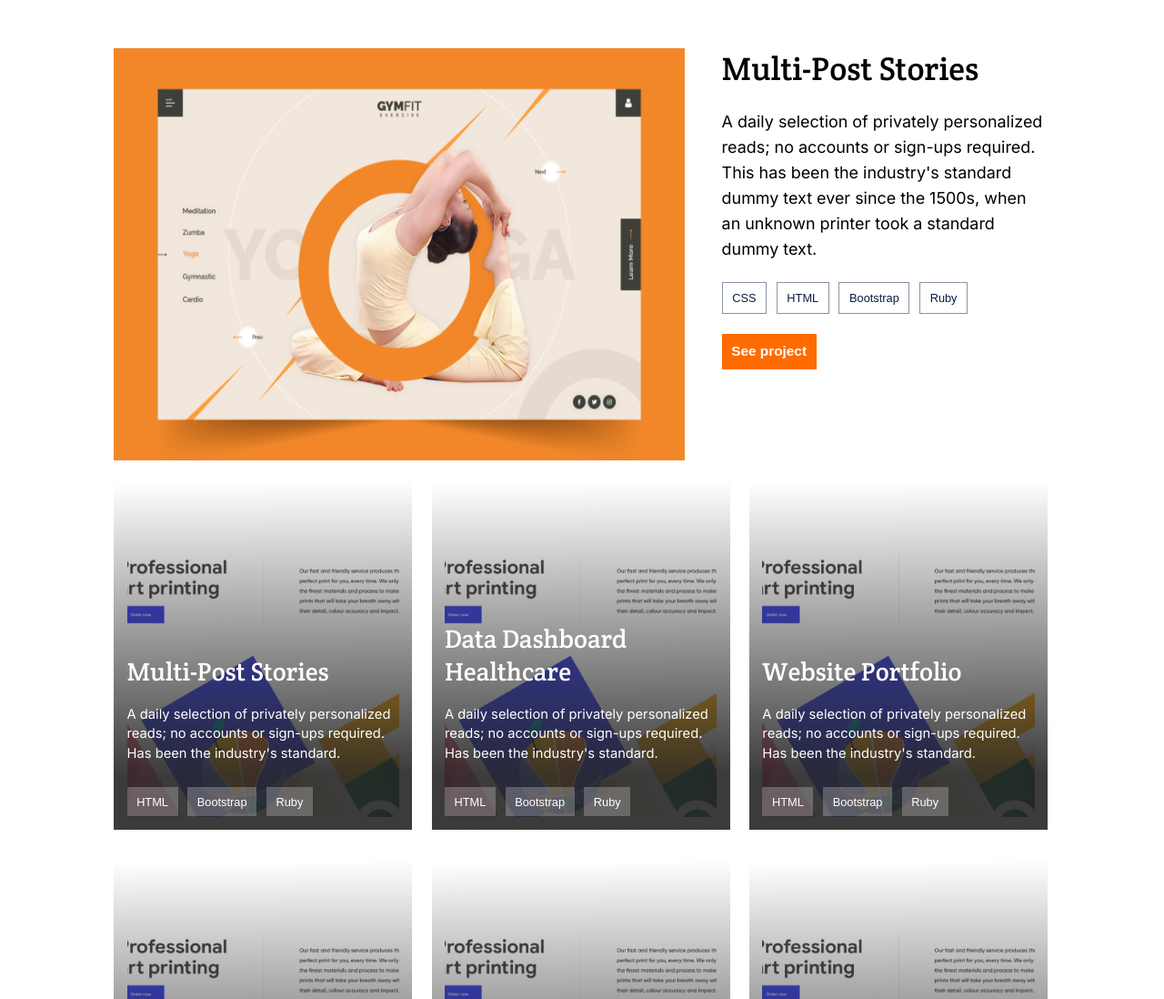
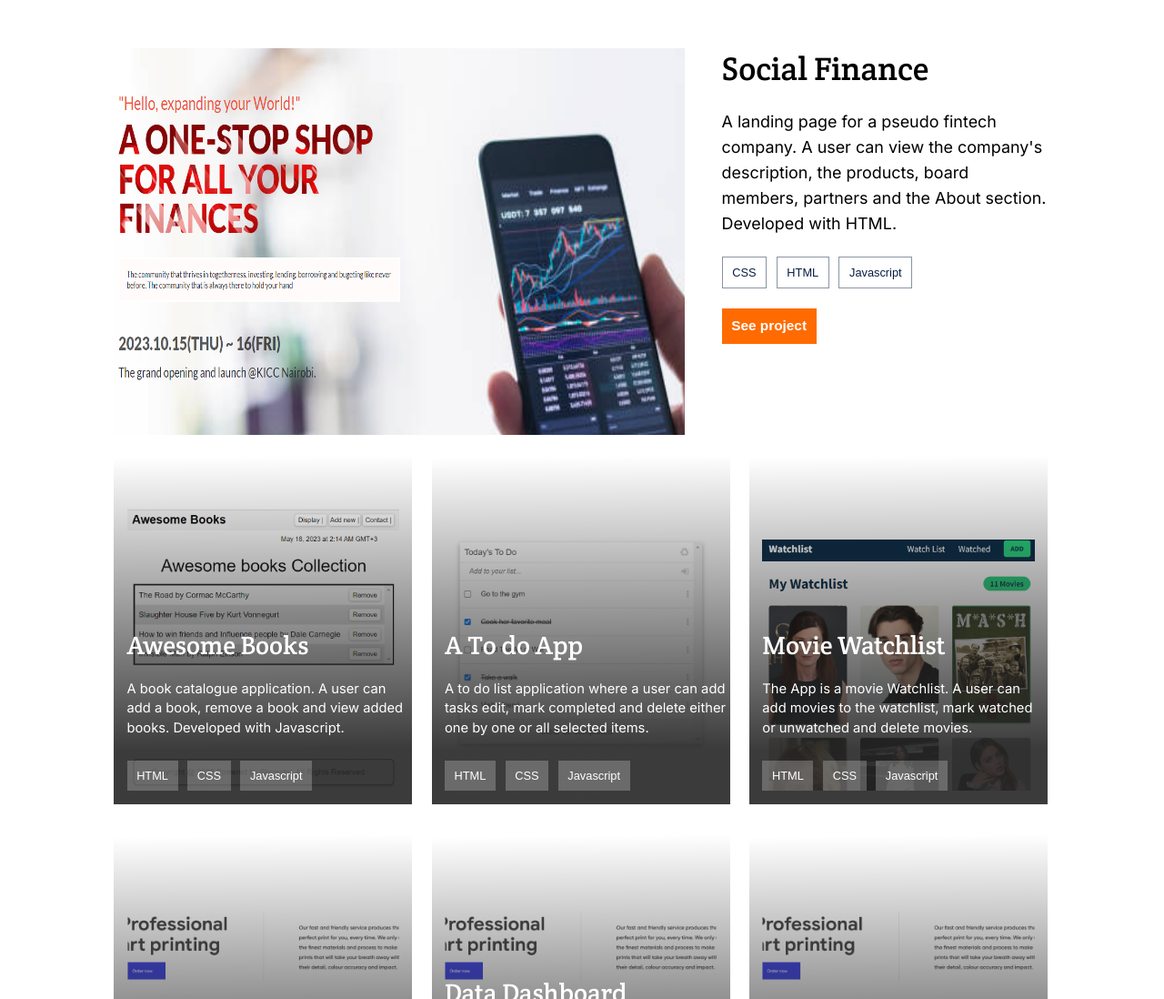
Before and after one commit to sylvester-wamaya/portfolio-website, a website: page index.html in a window 1280 px wide. Shown: the part 960-2058 px from the top of the page at 91% size. Drawn offline with Linux system fonts and the light colour scheme.

Commit message:
Add projects to the portfolio

```diff
--- a/app.js
+++ b/app.js
@@ -28,47 +28,45 @@ menuList.forEach((nav) => nav.addEventListener('click', close));
 const projects = [
   {
     id: 1,
-    name: ['Multi-Post Stories', 'Keeping track of hundreds  of components website'],
-    description: ["A daily selection of privately personalized reads; no accounts or sign-ups required. This has been the industry's standard dummy text ever since the 1500s, when an unknown printer took a standard dummy text.", `Lorem Ipsum is simply dummy text of the printing and typesetting industry. Lorem Ipsum has been the industry's standard dummy text ever since the 1500s, when an unknown printer took a galley of type and scrambled it 1960s.
+    name: ['Social Finance', 'Social Finance Platform'],
+    description: ["A landing page for a pseudo fintech company. A user can view the company's description, the products, board members, partners and the About section. Developed with HTML.", `A landing page for a pseudo fintech company. A user can view the company's description, the products, board members, partners and the About section. Developed with HTML., when an unknown printer took a galley of type and scrambled it 1960s.
 
     Lorem Ipsum is simply dummy text of the printing and typesetting industry. Lorem Ipsum has been the industry's standard dummy text ever since the 1500s, when an unknown printer took a galley of type and scrambled it 1960s with the releax map lapora verita.`, 'Lorem Ipsum is simply dummy text of the printing and typesetting industry. Lorem Ipsum has been the industry\'s standard dummy text ever since the 1500s, when an unknown printer took a galley of type and scrambled it to make a type specimen book. It has survived not only five centuries, but also the leap into electronic typesetting, remaining essent'],
-    image: ['media/Img 1.png', 'media/pop.png'],
-    technologies: ['HTML', 'Bootstrap', 'Ruby on Rails', 'CSS', 'Ruby'],
-    liveLink: 'https://sylvester-wamaya.github.io/portfolio-website/',
-    sourceLink: 'https://github.com/sylvester-wamaya/portfolio-website',
+    image: ['media/sofi.png', 'media/sofi.png'],
+    technologies: ['HTML', 'Javascript', 'Ruby on Rails', 'CSS'],
+    liveLink: 'https://sylvester-wamaya.github.io/social-finance/',
+    sourceLink: 'https://github.com/sylvester-wamaya/social-finance',
   },
   {
     id: 2,
-    name: ['Multi-Post Stories', 'Keeping track of hundreds  of components website'],
-    description: ["A daily selection of privately personalized reads; no accounts or sign-ups required. Has been the industry's standard.", `Lorem Ipsum is simply dummy text of the printing and typesetting industry. Lorem Ipsum has been the industry's standard dummy text ever since the 1500s, when an unknown printer took a galley of type and scrambled it 1960s.
+    name: ['Awesome Books', 'Awesome Books Application'],
+    description: ["A book catalogue application. A user can add a book, remove a book and view added books. Developed with Javascript.", `A book catalogue application. A user can add a book, remove a book and view added books. Developed with Javascript., when an unknown printer took a galley of type and scrambled it 1960s.
 
 Lorem Ipsum is simply dummy text of the printing and typesetting industry. Lorem Ipsum has been the industry's standard dummy text ever since the 1500s, when an unknown printer took a galley of type and scrambled it 1960s with the releax map lapora verita.`, 'Lorem Ipsum is simply dummy text of the printing and typesetting industry. Lorem Ipsum has been the industry\'s standard dummy text ever since the 1500s, when an unknown printer took a galley of type and scrambled it to make a type specimen book. It has survived not only five centuries, but also the leap into electronic typesetting, remaining essent'],
-    image: ['media/Img 1.png', 'media/pop.png'],
-    technologies: ['HTML', 'Bootstrap', 'Ruby on Rails', 'Ruby'],
-    liveLink: 'https://sylvester-wamaya.github.io/portfolio-website/',
-    sourceLink: 'https://github.com/sylvester-wamaya/portfolio-website',
+    image: ['media/book.png', 'media/pop.png'],
+    technologies: ['HTML', 'CSS', 'Ruby on Rails', 'Javascript'],
+    liveLink: 'https://sylvester-wamaya.github.io/awesome_books_E6/',
+    sourceLink: 'https://github.com/sylvester-wamaya/awesome_books_E6',
   },
   {
     id: 3,
-    name: ['Data Dashboard Healthcare', 'Keeping track of hundreds  of components website'],
-    description: ["A daily selection of privately personalized reads; no accounts or sign-ups required. Has been the industry's standard.", `Lorem Ipsum is simply dummy text of the printing and typesetting industry. Lorem Ipsum has been the industry's standard dummy text ever since the 1500s, when an unknown printer took a galley of type and scrambled it 1960s.
+    name: ['A To do App', 'To do List Application'],
+    description: ["A to do list application where a user can add tasks edit, mark completed and delete either one by one or all selected items.", `A to do list application where a user can keep track of the to do activities by adding them, editing, marking completed and deleting either one by one or all selected items. Built with Javascript.
 
 Lorem Ipsum is simply dummy text of the printing and typesetting industry. Lorem Ipsum has been the industry's standard dummy text ever since the 1500s, when an unknown printer took a galley of type and scrambled it 1960s with the releax map lapora verita.`, 'Lorem Ipsum is simply dummy text of the printing and typesetting industry. Lorem Ipsum has been the industry\'s standard dummy text ever since the 1500s, when an unknown printer took a galley of type and scrambled it to make a type specimen book. It has survived not only five centuries, but also the leap into electronic typesetting, remaining essent'],
-    image: ['media/Img 1.png', 'media/pop.png'],
-    technologies: ['HTML', 'Bootstrap', 'Ruby on Rails', 'Ruby'],
-    liveLink: 'https://sylvester-wamaya.github.io/portfolio-website/',
-    sourceLink: 'https://github.com/sylvester-wamaya/portfolio-website',
+    image: ['media/todo.PNG', 'media/pop.png'],
+    technologies: ['HTML', 'CSS', 'Ruby on Rails', 'Javascript'],
+    liveLink: 'https://sylvester-wamaya.github.io/to-do-list/',
+    sourceLink: 'https://github.com/sylvester-wamaya/to-do-list',
   },
   {
     id: 4,
-    name: ['Website Portfolio', 'Keeping track of hundreds  of components website'],
-    description: ["A daily selection of privately personalized reads; no accounts or sign-ups required. Has been the industry's standard.", `Lorem Ipsum is simply dummy text of the printing and typesetting industry. Lorem Ipsum has been the industry's standard dummy text ever since the 1500s, when an unknown printer took a galley of type and scrambled it 1960s.
-
-Lorem Ipsum is simply dummy text of the printing and typesetting industry. Lorem Ipsum has been the industry's standard dummy text ever since the 1500s, when an unknown printer took a galley of type and scrambled it 1960s with the releax map lapora verita.`, 'Lorem Ipsum is simply dummy text of the printing and typesetting industry. Lorem Ipsum has been the industry\'s standard dummy text ever since the 1500s, when an unknown printer took a galley of type and scrambled it to make a type specimen book. It has survived not only five centuries, but also the leap into electronic typesetting, remaining essent'],
-    image: ['media/Img 1.png', 'media/pop.png'],
-    technologies: ['HTML', 'Bootstrap', 'Ruby on Rails', 'Ruby'],
-    liveLink: 'https://sylvester-wamaya.github.io/portfolio-website/',
-    sourceLink: 'https://github.com/sylvester-wamaya/portfolio-website',
+    name: ['Movie Watchlist', 'Movie Application'],
+    description: ["The App is a movie Watchlist. A user can add movies to the watchlist, mark watched or unwatched and delete movies.", `The App is a movie Watchlist. A user can add movies to watchlist by searching by movie name. Mark watched or unwatched and delete movies. The project fetches movie inforamtion from API: https://online-movie-database.p.rapidapi.com/ The project is coded by React.js, Js, CSS and HTML.`, 'Lorem Ipsum is simply dummy text of the printing and typesetting industry. Lorem Ipsum has been the industry\'s standard dummy text ever since the 1500s, when an unknown printer took a galley of type and scrambled it to make a type specimen book. It has survived not only five centuries, but also the leap into electronic typesetting, remaining essent'],
+    image: ['media/movie.PNG', 'media/pop.png'],
+    technologies: ['HTML', 'CSS', 'Ruby on Rails', 'Javascript'],
+    liveLink: 'https://sylvester-wamaya.github.io/phase-2-project/',
+    sourceLink: 'https://github.com/sylvester-wamaya/phase-2-project',
   },
   {
     id: 5,
@@ -117,7 +115,7 @@ articlElement.innerHTML = `
     <li> <button type="button" class="grey-button">${projects[0].technologies[3]}</button></li>
     <li> <button type="button" class="grey-button">${projects[0].technologies[0]}</button></li>
     <li><button type="button" class="grey-button">${projects[0].technologies[1]}</button></li>
-    <li> <button type="button" class="grey-button">${projects[0].technologies[4]}</button></li>
+
 </ul>
 <div>
 <button type="button" class="art-btn link-btn">See project</button>
@@ -170,10 +168,10 @@ linkButton.forEach((par, index) => {
     <p class="text">${projects[index].description[2]}</p>
    <div id="mod-btn">
 
-    <a href="#">
+    <a href=${projects[index].liveLink}>
     <button type="button" class="art-btn link-btn">See live<img class="modal-icon" src="media/Icon-see live.png" alt="icon"></button>
     </a>
-    <a href="#">
+    <a href="${projects[index].sourceLink}">
     <button type="button" class="art-btn link-btn">See source<img class="modal-icon" src="media/Vector.png" alt="icon"></button>
   </a>
     </div>
@@ -195,10 +193,10 @@ linkButton.forEach((par, index) => {
         <div class="modal-p">
         <p class="text">${projects[index].description[1]}</p>
        <div id="mod-btn">
-       <a href="#">
+       <a href=${projects[index].liveLink}>
          <button type="button" class="art-btn link-btn">See live<img class="modal-icon" src="media/Icon-see live.png" alt="icon"></button>
        <a>
-       <a href="#">
+       <a href=${projects[index].sourceLink}>
          <button type="button" class="art-btn link-btn">See source<img class="modal-icon" src="media/Vector.png" alt="icon"></button>
        <a>
         </div>
--- a/index.html
+++ b/index.html
@@ -62,7 +62,7 @@
         <div id="project-intro">
         <h2 id="work-title" class="project-title">My Recent Works</h2>
         <div class="line"></div>
-        <img id="work-cover" src="media/multipost.png" alt="Multipost image">
+        <img id="work-cover" src="media/sofi.png" alt="sofi image">
 
 
         <article>
--- a/styles.css
+++ b/styles.css
@@ -24,8 +24,8 @@ body {
 }
 
 .proj-img {
-  width: auto;
-  height: 100%;
+  width: 100%;
+  height: auto;
   z-index: -1;
   object-fit: cover;
 }
```
Also changed, not shown: media/book.png (added), media/movie.PNG (added), media/sofi.png (added), media/todo.PNG (added).
